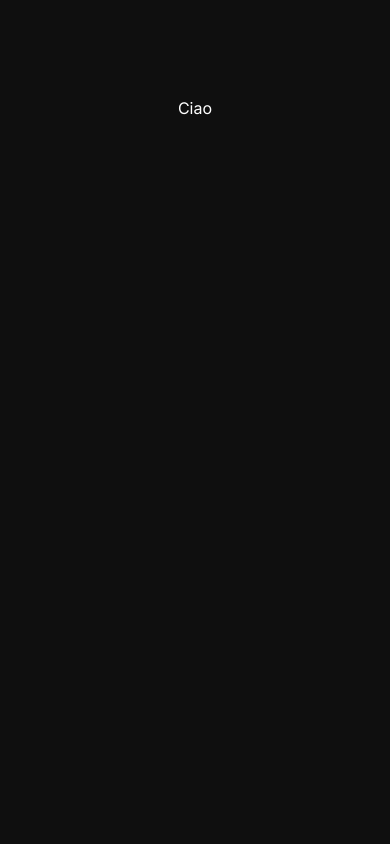
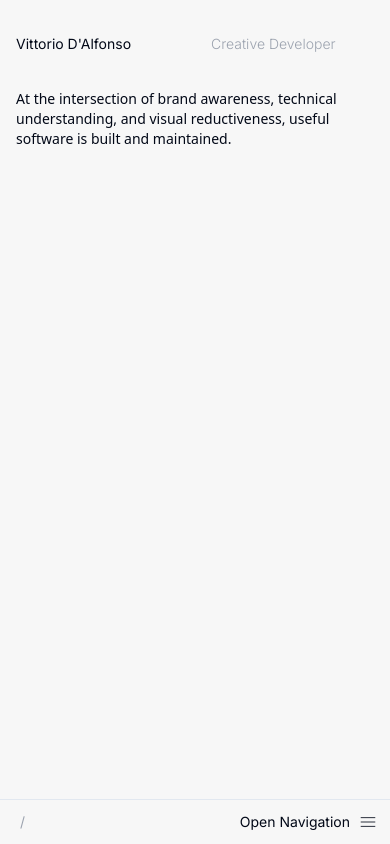
Before and after one commit to GrandeVx/vittoriodalfonso.com, a Next.js app: page / in a window 390 px wide. Built offline with nearby package versions, Linux system fonts and the light colour scheme.

Commit message:
Add new files and update existing files

```diff
--- a/app/globals.css
+++ b/app/globals.css
@@ -4,7 +4,7 @@
 
 @layer base {
   :root {
-    --background: rgb(15 15 15);
+    --background: rgb(247,247 ,247);
     --foreground: 222.2 84% 4.9%;
 
     --card: 0 0% 100%;
@@ -35,8 +35,8 @@
     --radius: 0.5rem;
   }
 
-  .dark {
-    --background: 222.2 84% 4.9%;
+  [data-theme="dark"] {
+    --background: rgb(15, 15, 15);
     --foreground: 210 40% 98%;
 
     --card: 222.2 84% 4.9%;
@@ -60,9 +60,13 @@
     --destructive: 0 62.8% 30.6%;
     --destructive-foreground: 210 40% 98%;
 
-    --border: 217.2 32.6% 17.5%;
+    --border: 0 0% 11%;
     --input: 217.2 32.6% 17.5%;
     --ring: 212.7 26.8% 83.9%;
+  }
+
+  .dark {
+    --background: rgb(200, 15, 15);
   }
 }
 
--- a/app/layout.tsx
+++ b/app/layout.tsx
@@ -3,7 +3,11 @@ import { Inter } from "next/font/google";
 import "./globals.css";
 import { cn } from "@/lib/utils";
 
+import { ThemeProvider } from "@/components/theme-provider";
 const inter = Inter({ subsets: ["latin"] });
+
+import MobileMenu from "@/layouts/MobileMenu";
+import DesktopMenu from "@/layouts/DesktopMenu";
 
 export const metadata: Metadata = {
   title: "Create Next App",
@@ -16,8 +20,48 @@ export default function RootLayout({
   children: React.ReactNode;
 }) {
   return (
-    <html lang="en">
-      <body className={cn(inter.className, "bg-background")}>{children}</body>
+    <html lang="en" suppressHydrationWarning>
+      <body
+        className={cn(
+          inter.className,
+          "relative h-screen w-full bg-background",
+        )}
+      >
+        <ThemeProvider
+          attribute="data-theme"
+          defaultTheme="system"
+          enableSystem
+          disableTransitionOnChange
+        >
+          <main className="md:hidden">
+            <section className="">{children}</section>
+            <span className="absolute bottom-0 left-0 ">
+              <MobileMenu />
+            </span>
+          </main>
+
+          <main className="hidden h-screen md:flex lg:hidden">
+            <section className="w-8/12">{children}</section>
+            <section className="w-4/12">
+              <DesktopMenu />
+            </section>
+          </main>
+
+          <main className="hidden h-screen lg:flex xl:hidden">
+            <section className="w-8/12">{children}</section>
+            <section className="w-4/12">
+              <DesktopMenu />
+            </section>
+          </main>
+
+          <main className="hidden h-screen xl:flex">
+            <section className="w-9/12">{children}</section>
+            <section className="w-3/12">
+              <DesktopMenu />
+            </section>
+          </main>
+        </ThemeProvider>
+      </body>
     </html>
   );
 }
--- a/app/page.tsx
+++ b/app/page.tsx
@@ -1,9 +1,18 @@
+import TopBar from "@/layouts/TopBar";
 import Image from "next/image";
 
 export default function Home() {
   return (
-    <main className="flex min-h-screen flex-col items-center justify-between p-24 text-white">
-      <p>Ciao</p>
+    <main className="flex h-screen flex-col items-center justify-between text-foreground xl:flex-row">
+      <section className="h-[7%] w-full xl:h-full xl:w-4/6">
+        <TopBar />
+      </section>
+      <main className="mt-8 flex h-[93%] w-full items-start justify-center md:pr-[25%] lg:pl-[26.5%] lg:pr-[15%] xl:mt-0 xl:pl-[10%] xl:pr-[10%]">
+        <p className="ml-4 mr-4 text-start font-sans text-sm">
+          At the intersection of brand awareness, technical understanding, and
+          visual reductiveness, useful software is built and maintained.
+        </p>
+      </main>
     </main>
   );
 }
--- /dev/null
+++ b/components/theme-provider.tsx
@@ -0,0 +1,9 @@
+"use client";
+
+import * as React from "react";
+import { ThemeProvider as NextThemesProvider } from "next-themes";
+import { type ThemeProviderProps } from "next-themes/dist/types";
+
+export function ThemeProvider({ children, ...props }: ThemeProviderProps) {
+  return <NextThemesProvider {...props}>{children}</NextThemesProvider>;
+}
--- /dev/null
+++ b/components/ui/drawer.tsx
@@ -0,0 +1,118 @@
+"use client";
+
+import * as React from "react";
+import { Drawer as DrawerPrimitive } from "vaul";
+
+import { cn } from "@/lib/utils";
+
+const Drawer = ({
+  shouldScaleBackground = true,
+  ...props
+}: React.ComponentProps<typeof DrawerPrimitive.Root>) => (
+  <DrawerPrimitive.Root
+    shouldScaleBackground={shouldScaleBackground}
+    {...props}
+  />
+);
+Drawer.displayName = "Drawer";
+
+const DrawerTrigger = DrawerPrimitive.Trigger;
+
+const DrawerPortal = DrawerPrimitive.Portal;
+
+const DrawerClose = DrawerPrimitive.Close;
+
+const DrawerOverlay = React.forwardRef<
+  React.ElementRef<typeof DrawerPrimitive.Overlay>,
+  React.ComponentPropsWithoutRef<typeof DrawerPrimitive.Overlay>
+>(({ className, ...props }, ref) => (
+  <DrawerPrimitive.Overlay
+    ref={ref}
+    className={cn(
+      "fixed inset-0 z-50 bg-black/40 dark:bg-gradient-to-b dark:from-black/60 dark:to-black/10",
+      className,
+    )}
+    {...props}
+  />
+));
+DrawerOverlay.displayName = DrawerPrimitive.Overlay.displayName;
+
+const DrawerContent = React.forwardRef<
+  React.ElementRef<typeof DrawerPrimitive.Content>,
+  React.ComponentPropsWithoutRef<typeof DrawerPrimitive.Content>
+>(({ className, children, ...props }, ref) => (
+  <DrawerPortal>
+    <DrawerOverlay />
+    <DrawerPrimitive.Content
+      ref={ref}
+      className={cn(
+        "fixed inset-x-0 bottom-12 z-50 mt-24 flex h-auto flex-col bg-background",
+        className,
+      )}
+      {...props}
+    >
+      <div className="mx-auto w-[100px] rounded-full bg-muted" />
+      {children}
+    </DrawerPrimitive.Content>
+  </DrawerPortal>
+));
+DrawerContent.displayName = "DrawerContent";
+
+const DrawerHeader = ({
+  className,
+  ...props
+}: React.HTMLAttributes<HTMLDivElement>) => (
+  <div className={cn("", className)} {...props} />
+);
+DrawerHeader.displayName = "DrawerHeader";
+
+const DrawerFooter = ({
+  className,
+  ...props
+}: React.HTMLAttributes<HTMLDivElement>) => (
+  <div
+    className={cn("mt-auto flex flex-col gap-2 p-4", className)}
+    {...props}
+  />
+);
+DrawerFooter.displayName = "DrawerFooter";
+
+const DrawerTitle = React.forwardRef<
+  React.ElementRef<typeof DrawerPrimitive.Title>,
+  React.ComponentPropsWithoutRef<typeof DrawerPrimitive.Title>
+>(({ className, ...props }, ref) => (
+  <DrawerPrimitive.Title
+    ref={ref}
+    className={cn(
+      "text-lg font-semibold leading-none tracking-tight",
+      className,
+    )}
+    {...props}
+  />
+));
+DrawerTitle.displayName = DrawerPrimitive.Title.displayName;
+
+const DrawerDescription = React.forwardRef<
+  React.ElementRef<typeof DrawerPrimitive.Description>,
+  React.ComponentPropsWithoutRef<typeof DrawerPrimitive.Description>
+>(({ className, ...props }, ref) => (
+  <DrawerPrimitive.Description
+    ref={ref}
+    className={cn("text-sm text-muted-foreground", className)}
+    {...props}
+  />
+));
+DrawerDescription.displayName = DrawerPrimitive.Description.displayName;
+
+export {
+  Drawer,
+  DrawerPortal,
+  DrawerOverlay,
+  DrawerTrigger,
+  DrawerClose,
+  DrawerContent,
+  DrawerHeader,
+  DrawerFooter,
+  DrawerTitle,
+  DrawerDescription,
+};
--- /dev/null
+++ b/layouts/DesktopMenu.tsx
@@ -0,0 +1,7 @@
+export default function DesktopMenu() {
+  return (
+    <nav className="flex h-full w-full flex-row items-center justify-center bg-blue-400">
+      <p>Ciao a Tutti</p>
+    </nav>
+  );
+}
--- /dev/null
+++ b/layouts/MobileMenu.tsx
@@ -0,0 +1,73 @@
+"use client";
+import {
+  Drawer,
+  DrawerClose,
+  DrawerContent,
+  DrawerDescription,
+  DrawerFooter,
+  DrawerHeader,
+  DrawerTitle,
+  DrawerTrigger,
+} from "@/components/ui/drawer";
+
+import { usePathname } from "next/navigation";
+
+export default function MobileMenu() {
+  const pathname = usePathname();
+  return (
+    <Drawer>
+      <DrawerTrigger>
+        <section className="flex min-h-10 w-screen justify-between border-t border-border p-3 pl-5 pr-3">
+          <p className="text-sm text-gray-400">{pathname}</p>
+          <div className="flex items-center justify-center gap-2">
+            <p className="text-sm">Open Navigation</p>
+            <svg
+              xmlns="http://www.w3.org/2000/svg"
+              fill="none"
+              viewBox="0 0 24 24"
+              strokeWidth={1}
+              stroke="currentColor"
+              className="h-5 w-5"
+            >
+              <path
+                strokeLinecap="round"
+                strokeLinejoin="round"
+                d="M3.75 6.75h16.5M3.75 12h16.5m-16.5 5.25h16.5"
+              />
+            </svg>
+          </div>
+        </section>
+      </DrawerTrigger>
+      <DrawerContent>
+        <DrawerHeader className=" w-full">
+          <section className="flex min-h-10 w-screen justify-between border-t border-border p-3 pl-5 pr-3">
+            <p className="text-sm text-gray-400">{pathname}</p>
+            <div className="flex items-center justify-center gap-2">
+              <p className="text-sm">Open Navigation</p>
+              <svg
+                xmlns="http://www.w3.org/2000/svg"
+                fill="none"
+                viewBox="0 0 24 24"
+                strokeWidth={1}
+                stroke="currentColor"
+                className="h-5 w-5"
+              >
+                <path
+                  strokeLinecap="round"
+                  strokeLinejoin="round"
+                  d="M3.75 6.75h16.5M3.75 12h16.5m-16.5 5.25h16.5"
+                />
+              </svg>
+            </div>
+          </section>
+        </DrawerHeader>
+        <DrawerFooter>
+          <button>Submit</button>
+          <DrawerClose>
+            <button>Cancel</button>
+          </DrawerClose>
+        </DrawerFooter>
+      </DrawerContent>
+    </Drawer>
+  );
+}
--- /dev/null
+++ b/layouts/TopBar.tsx
@@ -0,0 +1,10 @@
+export default function TopBar() {
+  return (
+    <section className="ml-4 flex h-full w-full items-center pt-8 lg:pl-4 xl:items-start">
+      <p className="w-3/6 text-sm md:w-2/6 lg:w-3/12 xl:w-5/12 xl:gap-4">
+        Vittorio D&apos;Alfonso
+      </p>
+      <p className="text-sm font-light text-gray-400">Creative Developer</p>
+    </section>
+  );
+}
--- a/tailwind.config.ts
+++ b/tailwind.config.ts
@@ -1,12 +1,13 @@
 import type { Config } from "tailwindcss";
 
 const config = {
-  darkMode: ["class"],
+  darkMode: ["class", '[data-theme="dark"]'],
   content: [
     "./pages/**/*.{ts,tsx}",
     "./components/**/*.{ts,tsx}",
     "./app/**/*.{ts,tsx}",
     "./src/**/*.{ts,tsx}",
+    "./layouts/**/*.{ts,tsx}",
   ],
   prefix: "",
   theme: {
@@ -14,7 +15,9 @@ const config = {
       center: true,
       padding: "2rem",
       screens: {
-        "2xl": "1400px",
+        md: "770px",
+        lg: "1030px",
+        xl: "1300px",
       },
     },
     extend: {
```
Also changed, not shown: package.json (+7 -2 lines), 2 other files (tests, documents, lock files or other folders).
